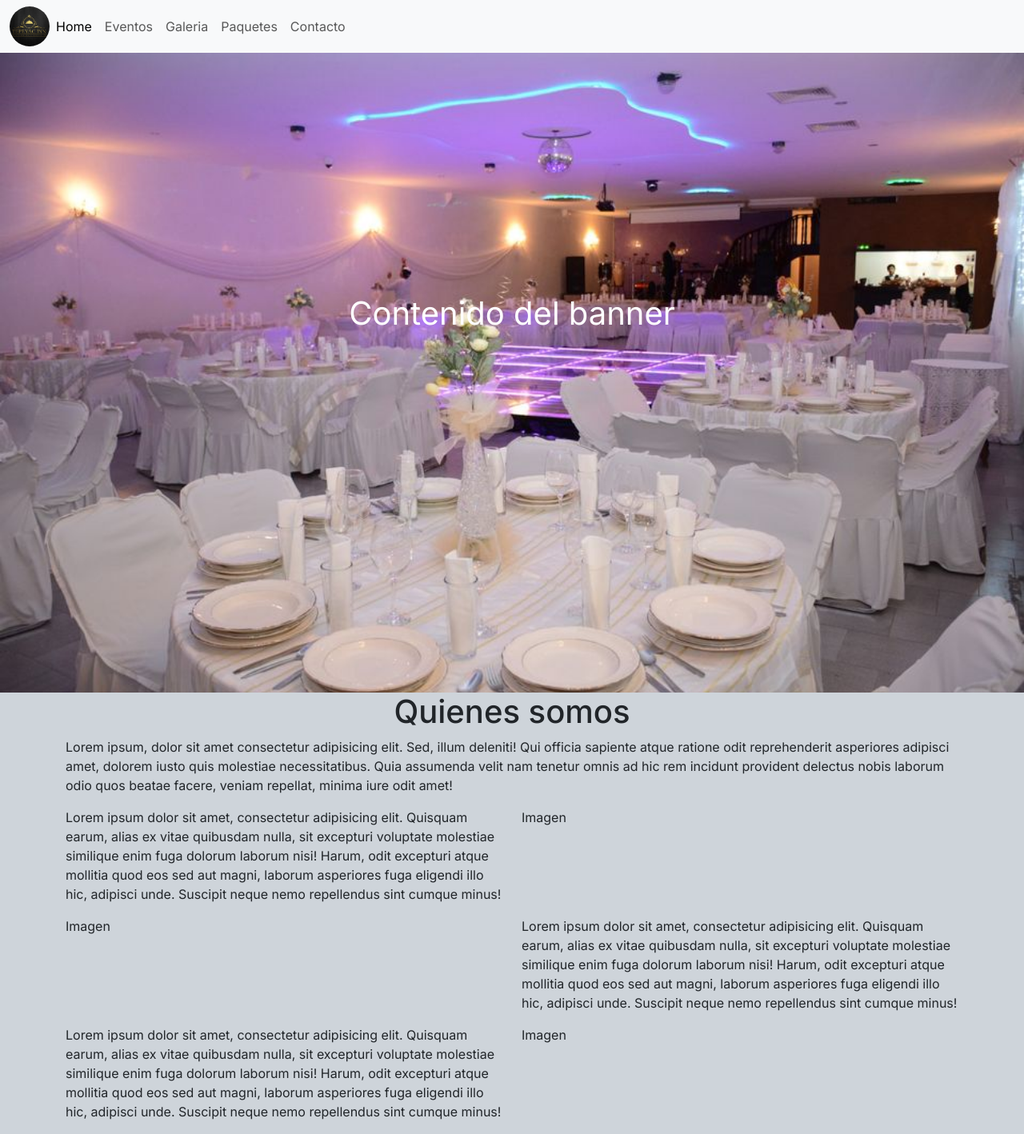
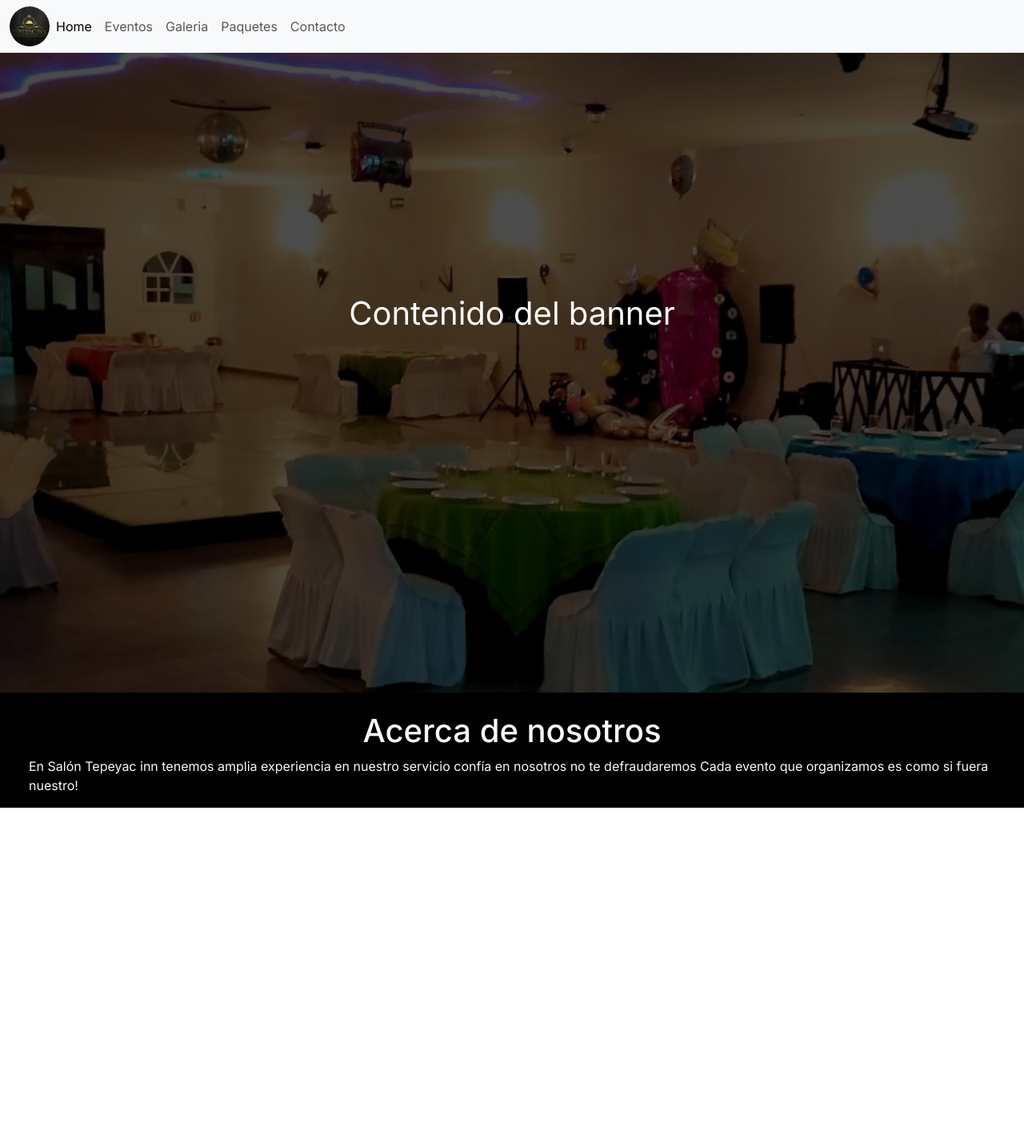
Before and after one commit to VictorVergaraReyes/tepeyac_inn, a Next.js app: page / in a window 1280 px wide. Shown: the whole page at 80% size. After the commit the page ends 1034 px from the top, so only its background shows below. Built offline with nearby package versions, Linux system fonts and the light colour scheme.

Commit message:
cambios de figma background color

```diff
--- a/app/page.jsx
+++ b/app/page.jsx
@@ -1,49 +1,33 @@
 import React from "react";
+import styles from "./page.module.css"
 
 export default function IndexPage(){
   return(
-    <main className="bg-dark-subtle">
+    <main  className={styles.main}>
       <script src="https://cdn.jsdelivr.net/npm/masonry-layout@4.2.2/dist/masonry.pkgd.min.js" integrity="sha384-GNFwBvfVxBkLMJpYMOABq3c+d3KnQxudP/mGPkzpZSTYykLBNsZEnG2D9G/X/+7D" crossorigin="anonymous" async></script>
+      {/* Banner */}
+        <section>
         <div style={{
-           backgroundImage: `url(${"/header_salon.jpg"})`,
+           backgroundImage: `url(${"/imagenes/banner.jpg"})`,
            backgroundRepeat: 'no-repeat',
           backgroundSize: 'cover',
-           height: '100vh'
+           height: '100vh',
+           opacity:0.3
            }}>
-            <div className="position-absolute top-50 start-50 translate-middle">
-              <p className="text-white fs-1">Contenido del banner </p>
-            </div>
+        </div>
+          <div className="position-absolute top-50 start-50 translate-middle">
+            <p className="text-white fs-1 text-center">Contenido del banner </p>
+          </div>
+        </section>
 
-        </div>
-        <section className="container">
-        <h1 className="text-center">Quienes somos</h1>
-        <div className="col-12">
-            <p>Lorem ipsum, dolor sit amet consectetur adipisicing elit. Sed, illum deleniti! Qui officia sapiente atque ratione odit reprehenderit asperiores adipisci amet, dolorem iusto quis molestiae necessitatibus. Quia assumenda velit nam tenetur omnis ad hic rem incidunt provident delectus nobis laborum odio quos beatae facere, veniam repellat, minima iure odit amet!</p>
-        </div>
-        <div className="row">
-          <p className="col-12 col-md-6 col-lg-6">
-            Lorem ipsum dolor sit amet, consectetur adipisicing elit. Quisquam earum, alias ex vitae quibusdam nulla, sit excepturi voluptate molestiae similique enim fuga dolorum laborum nisi! Harum, odit excepturi atque mollitia quod eos sed aut magni, laborum asperiores fuga eligendi illo hic, adipisci unde. Suscipit neque nemo repellendus sint cumque minus!
-          </p>
-          <div className="col-12 col-md-6 col-lg-6">
-            Imagen
+        <section className="row d-flex m-4">
+          <h1 className="text-center">Acerca de nosotros</h1>
+          <div className="">
+            <p className="slogan">
+            En Salón Tepeyac inn  tenemos amplia experiencia en nuestro servicio confía en nosotros no te defraudaremos
+Cada evento que organizamos es como si fuera nuestro!
+            </p>
           </div>
-        </div>
-        <div className="row">
-          <div className="col-12 col-md-6 col-lg-6">
-            Imagen
-          </div>
-          <p className="col-12 col-md-6 col-lg-6">
-            Lorem ipsum dolor sit amet, consectetur adipisicing elit. Quisquam earum, alias ex vitae quibusdam nulla, sit excepturi voluptate molestiae similique enim fuga dolorum laborum nisi! Harum, odit excepturi atque mollitia quod eos sed aut magni, laborum asperiores fuga eligendi illo hic, adipisci unde. Suscipit neque nemo repellendus sint cumque minus!
-          </p>
-        </div>
-        <div className="row">
-          <p className="col-12 col-md-6 col-lg-6">
-            Lorem ipsum dolor sit amet, consectetur adipisicing elit. Quisquam earum, alias ex vitae quibusdam nulla, sit excepturi voluptate molestiae similique enim fuga dolorum laborum nisi! Harum, odit excepturi atque mollitia quod eos sed aut magni, laborum asperiores fuga eligendi illo hic, adipisci unde. Suscipit neque nemo repellendus sint cumque minus!
-          </p>
-          <div className="col-12 col-md-6 col-lg-6">
-            Imagen
-          </div>
-        </div>
         </section>
     </main>
   )
--- a/app/page.module.css
+++ b/app/page.module.css
@@ -1,10 +1,14 @@
 .main {
-  display: flex;
-  flex-direction: column;
-  justify-content: space-between;
-  align-items: center;
-  padding: 6rem;
-  min-height: 100vh;
+  background-color: black;
+  color: #fafafa;
+}
+
+.imagen{
+  opacity: 0.3;
+}
+
+.slogan{
+  font-size: clamp(2em,5vw,10em);
 }
 
 .description {
```
Also changed, not shown: public/imagenes/banner.jpg (added).
